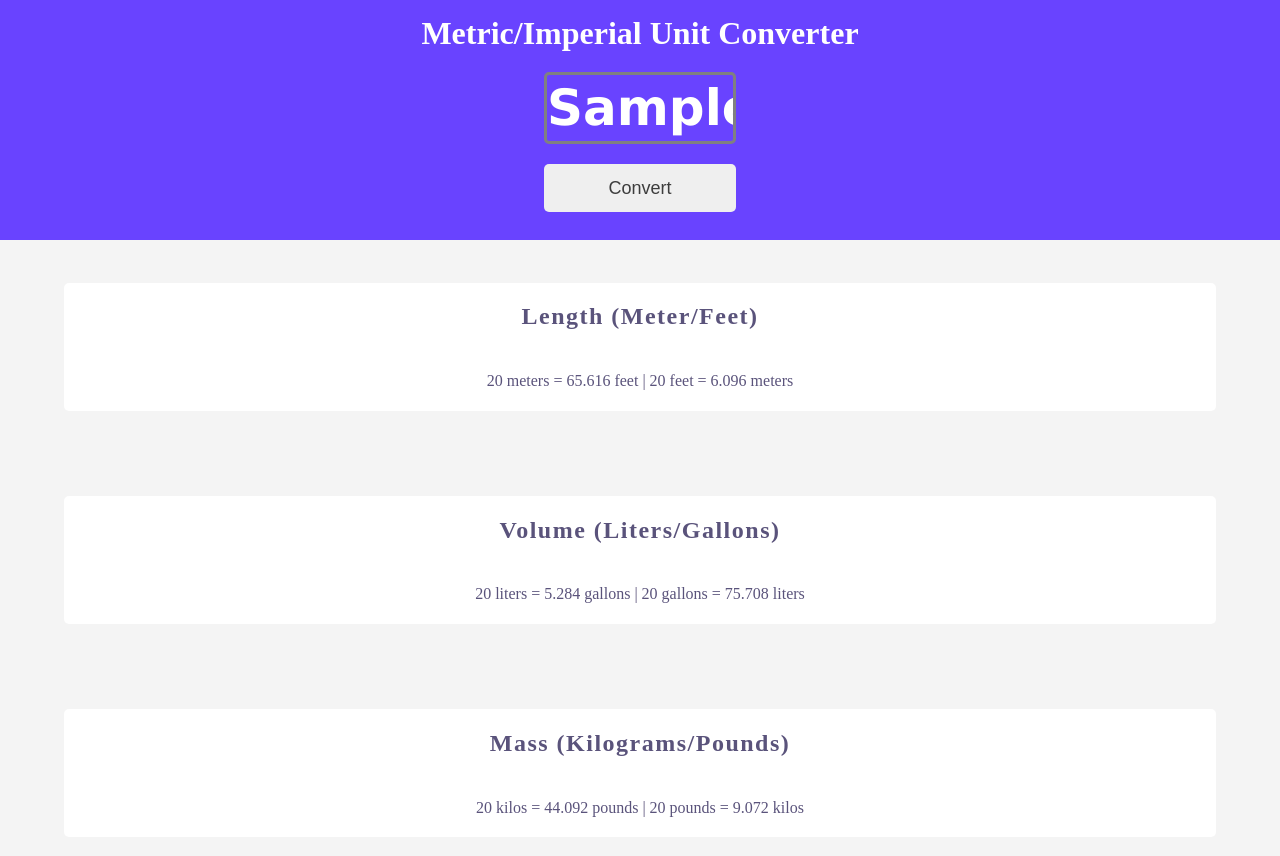
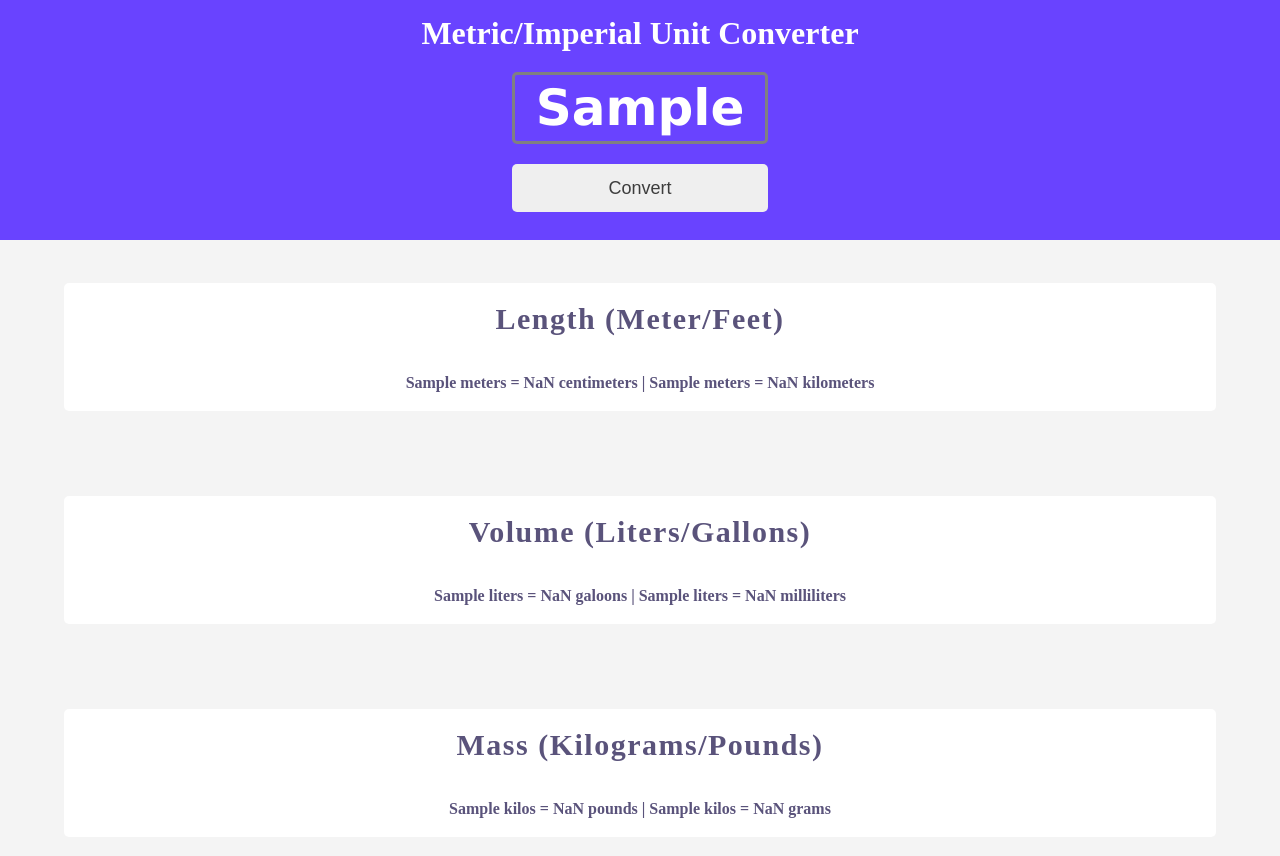
Before and after one commit to kaushikmaddula/Units-Converter, a plain HTML site: page index.html in a window 1280 px wide. Both pictures are taken after typing "Sample" into the empty fields and a click on the button "Convert". Drawn offline with Linux system fonts and the light colour scheme.

Commit message:
Add files via upload

```diff
--- a/index.html
+++ b/index.html
@@ -9,21 +9,21 @@
   <body>
     <div class="header">
       <h2>Metric/Imperial Unit Converter</h2>
-      <input class="inp" type="text" />
-      <button class="btn-convert">Convert</button>
+      <input id="inp" type="text" placeholder="0">
+      <button onclick="get_value()" class="btn-convert">Convert</button>
     </div>
     <div class="body">
       <div class="length darbar">
-        <h2>Length (Meter/Feet)</h2>
-        <p>20 meters = 65.616 feet | 20 feet = 6.096 meters</p>
+        <h2 class="headers">Length (Meter/Feet)</h2>
+        <p class="paras" id="leng">20 meters = 65.616 feet | 20 feet = 6.096 meters</p>
       </div>
       <div class="volume darbar">
-        <h2>Volume (Liters/Gallons)</h2>
-        <p>20 liters = 5.284 gallons | 20 gallons = 75.708 liters</p>
+        <h2 class="headers">Volume (Liters/Gallons)</h2>
+        <p class="paras" id="vol">20 liters = 5.284 gallons | 20 gallons = 75.708 liters</p>
       </div>
       <div class="mass darbar">
-        <h2>Mass (Kilograms/Pounds)</h2>
-        <p>20 kilos = 44.092 pounds | 20 pounds = 9.072 kilos</p>
+        <h2 class="headers">Mass (Kilograms/Pounds)</h2>
+        <p class="paras" id="mass">20 kilos = 44.092 pounds | 20 pounds = 9.072 kilos</p>
       </div>
     </div>
     <script src="script.js"></script>
--- a/script.js
+++ b/script.js
@@ -0,0 +1,18 @@
+let leng = document.getElementById("leng")
+let vol = document.getElementById("vol")
+let mass = document.getElementById("mass")
+function get_value(){
+    const value = document.getElementById("inp").value
+    let cm = value*100
+    let km = value/1000
+    let gal = (value*0.264172).toFixed(2)
+    let ml = value*1000
+    let pounds = (value*2.20462).toFixed(2)
+    let grams = (value*1000)
+    leng.innerHTML = `<p>${value} meters = ${cm} centimeters |
+     ${value} meters = ${km} kilometers  </p> `
+     vol.innerHTML = `<p>${value} liters = ${gal} galoons |
+      ${value} liters = ${ml} milliliters </p>`
+     mass.innerHTML = `<p>${value} kilos = ${pounds} pounds |
+     ${value} kilos  = ${grams} grams`
+}
--- a/styles.css
+++ b/styles.css
@@ -19,8 +19,8 @@
   font-size: 2rem;
   margin-bottom: 20px;
 }
-.inp {
-  width: 15%;
+#inp {
+  width: 20%;
   height: 30%;
   background-color: #6943ff;
   border: 3px solid grey;
@@ -30,10 +30,11 @@
   font-weight: bolder;
   margin-bottom: 20px;
   text-align: center;
-  font-family: 'Lucida Sans', 'Lucida Sans Regular', 'Lucida Grande', 'Lucida Sans Unicode', Geneva, Verdana, sans-serif;
+  font-family: "Lucida Sans", "Lucida Sans Regular", "Lucida Grande",
+    "Lucida Sans Unicode", Geneva, Verdana, sans-serif;
 }
 .btn-convert {
-  width: 15%;
+  width: 20%;
   height: 20%;
   font-size: large;
   color: #3d3d3d;
@@ -46,8 +47,8 @@
   color: white;
 }
 
-.body{
-    background-color:#F4F4F4;
+.body {
+  background-color: #f4f4f4;
   height: 80%;
   /* display: flex;
     flex-direction: column; */
@@ -56,27 +57,34 @@
   align-items: center;
   justify-content: space-around;
 }
-.darbar{
+.darbar {
   background-color: white;
   /* margin-bottom: 40px; */
   width: 90%;
   height: 20%;
   border: none;
   border-radius: 5px;
-    color: #5A537B;
+  color: #5a537b;
   display: flex;
   flex-direction: column;
   justify-content: space-around;
   align-items: center;
 }
-.darbar h2{
+.darbar h2 {
   letter-spacing: 1.5px;
+}
+.paras{
+  font-weight: 600;
+}
+.headers{
+  font-weight: 700;
+  font-size: 30px;
 }
 
 @media screen and (max-width: 600px) {
-  .inp {
+  #inp {
     width: 40%;
-    font-size: 30px;
+    font-size: 40px;
   }
   .btn-convert {
     width: 40%;
```
Lines whose indentation alone changed are shown as unchanged.
